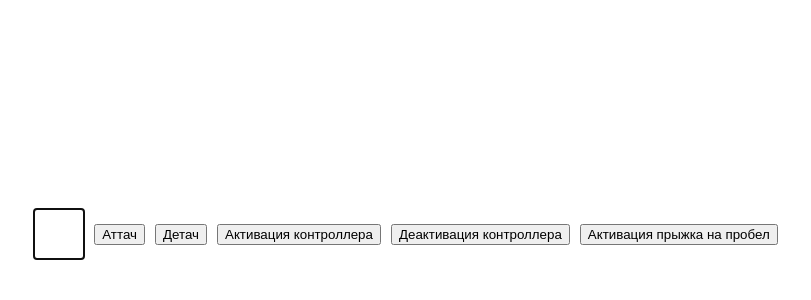
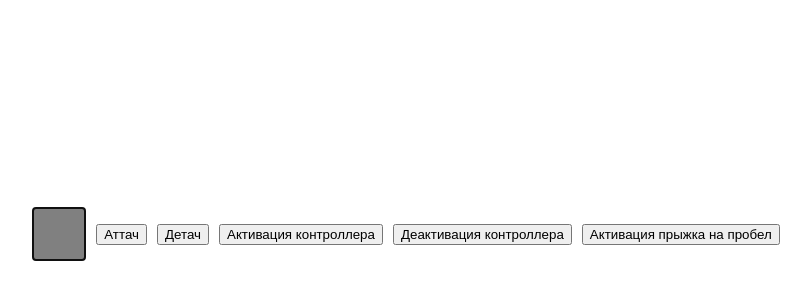
Before and after one commit to jaroslavez/Universal-Controller, a plain HTML site: page index.html in a window 1280 px wide. Shown: the part 166-466 px from the top of the page, without its empty margins (234-1045 px from the left). Drawn offline with Linux system fonts and the light colour scheme.

Commit message:
Added several styles

```diff
--- a/index.html
+++ b/index.html
@@ -4,12 +4,46 @@
     <meta charset="UTF-8">
     <meta name="viewport" content="width=device-width, initial-scale=1.0">
     <title>Test task</title>
+    <style type="text/css">
+        body {
+            margin: 0;
+            padding: 0;
+        }
+
+        .App {
+            display: flex;
+            width: 100vw;
+            height: 100vh;
+            justify-content: center;
+            align-items: center;
+        }
+
+        .wrapper {
+            display: flex;
+            align-items: center;
+            gap: 10px;
+        }
+
+        .display {
+            display: flex;
+            align-items: center;
+            justify-content: center;
+            width: 50px;
+            height: 50px;
+            position: relative;
+            transition: all 0.2s;
+            border: black solid 2px
+        }
+
+        .display:focus {
+            background-color: gray;
+        }
+    </style>
 </head>
-<body style="margin: 0; padding: 0;">
-    <div class="App" style="width: 100vw; height: 100vh; display: flex; justify-content: center; align-items: center;" >
-        <div class="wrapper" style="display: flex; align-items: center; gap: 10px;">
-            <div class="display" tabindex="0" style="display: flex; align-items: center; justify-content: center;
-            width: 50px; height: 50px; position: relative; transition: all 0.2s;"></div>
+<body>
+    <div class="App" >
+        <div class="wrapper">
+            <div class="display" tabindex="0"></div>
             <button class="attach-button">Аттач</button>
             <button class="detach-button">Детач</button>
             <button class="activate-button">Активация контроллера</button>
```
